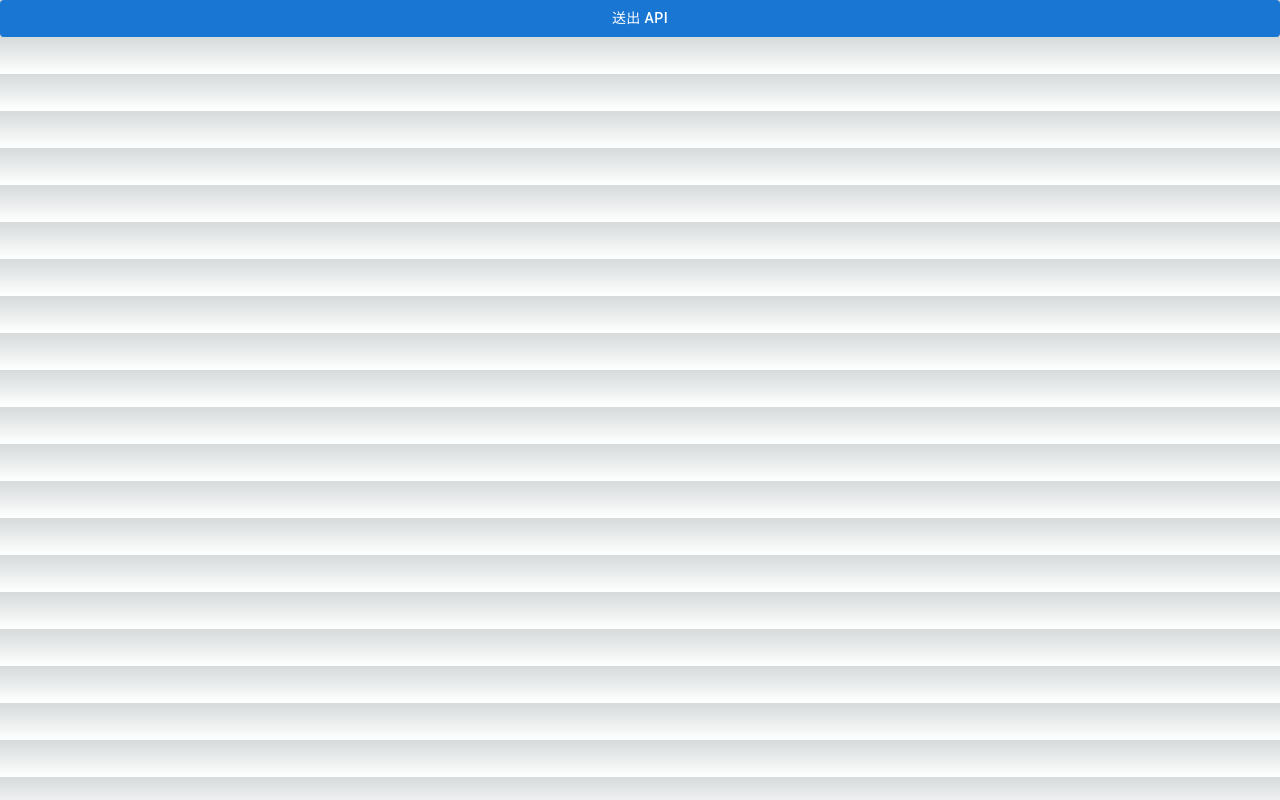
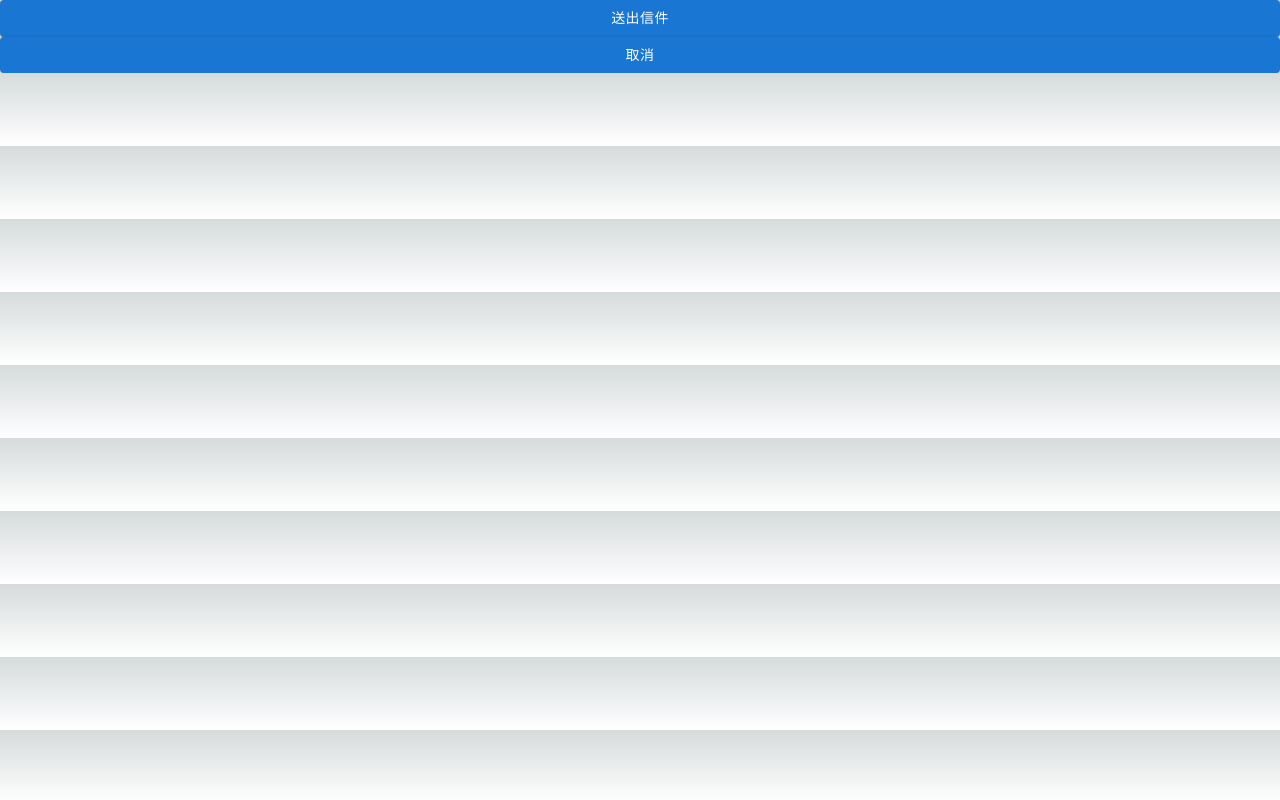
Before and after one commit to paperhsiaooo/code-review-tutorial, a Next.js app: page /about in a window 1280 px wide. Built offline with nearby package versions, Linux system fonts and the light colour scheme.

Commit message:
feat: init project

```diff
--- a/src/pages/about/index.js
+++ b/src/pages/about/index.js
@@ -6,9 +6,14 @@
         console.log('handleEmailClick!');
     }
 
+    const handleCancelClick = () => {
+        console.log('handleEmailClick!');
+    }
+
     return (
         <Stack>
-            <Button variant='contained' onClick={handleEmailClick}>送出 API</Button>
+            <Button variant='contained' onClick={handleEmailClick}>送出信件</Button>
+            <Button variant='contained' onClick={handleCancelClick}>取消</Button>
         </Stack>
     )
 }
```
